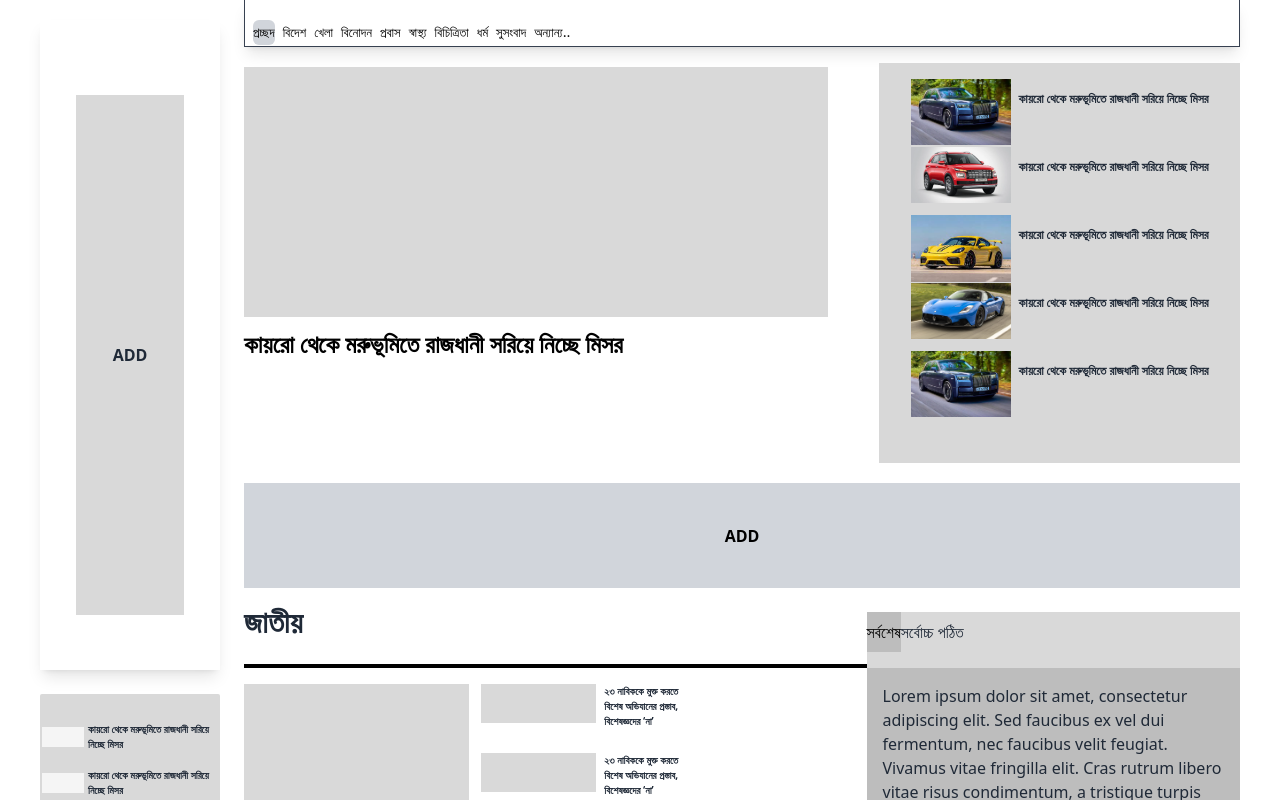
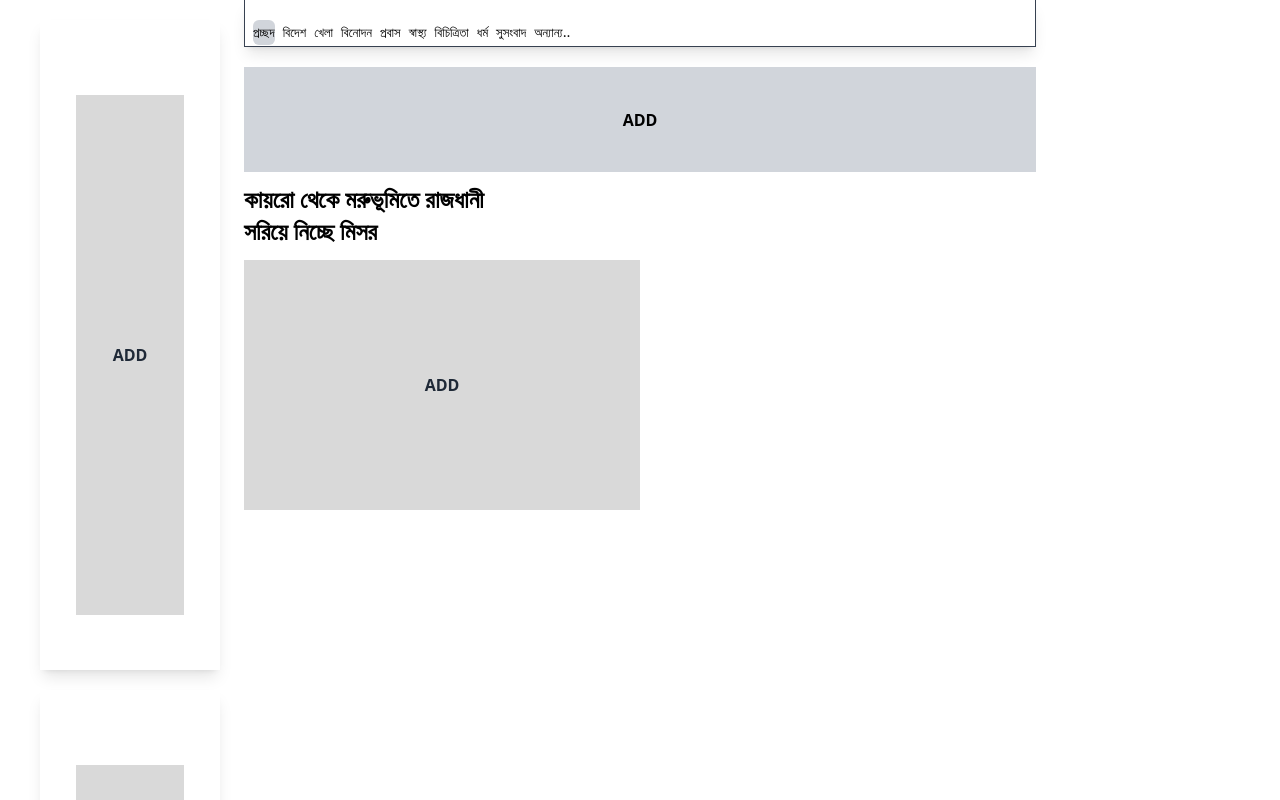
Before and after one commit to Alif102/react-task, a React (Vite) app: page /news in a window 1280 px wide. Shown: the top 800 px of the page. Built offline with nearby package versions, Linux system fonts and the light colour scheme.

Commit message:
new route

```diff
--- a/package.json
+++ b/package.json
@@ -12,7 +12,9 @@
   "dependencies": {
     "react": "^18.2.0",
     "react-dom": "^18.2.0",
+    "react-hot-toast": "^2.4.1",
     "react-icons": "^5.2.1",
+    "react-router-dom": "^6.23.1",
     "vercel": "^34.1.14"
   },
   "devDependencies": {
--- a/src/Pages/Header.jsx
+++ /dev/null
@@ -1,14 +0,0 @@
-import React from 'react'
-
-const Header = () => {
-  return (
-    <div>
-        <div class="w-[100%]  bg-gray-200 h-16  flex items-center justify-center">
-
-     </div>
-
-    </div>
-  )
-}
-
-export default Header
--- /dev/null
+++ b/src/Pages/SecondHomePage/Leftside/Leftside.jsx
@@ -0,0 +1,21 @@
+
+const Leftside = () => {
+  return (
+    <div>
+
+<div className='mt-5'>
+
+      <div className='  flex justify-center items-center text-center
+       w-[100%] h-[650px]
+       bg-white shadow-lg'>
+
+              <div className="flex items-center justify-center w-[60%] h-[80%] mt-5 font-bold bg-[#D9D9D9]">ADD</div>
+
+            </div>
+            </div>
+
+    </div>
+  )
+}
+
+export default Leftside
--- /dev/null
+++ b/src/Pages/SecondHomePage/SecondHomePage.jsx
@@ -0,0 +1,31 @@
+import React from 'react'
+import Leftside from './Leftside/Leftside'
+import Navbar from '../Home/RightSide/Navbar'
+import Add from '../Home/RightSide/Add'
+
+const SecondHomePage = () => {
+  return (
+    <div>
+       <div className='grid md:grid-cols-12 md:mx-10 mx-2 gap-6 lg:grid-cols-12 grid-cols-1'>
+
+
+            <div className='col-span-2'>
+            <Leftside/>
+            <Leftside/>
+            </div>
+
+            <div className='col-span-8'>
+                <Navbar/>
+                <Add/>
+                <h1 className="box-text1 md:block sm:text-center md:text-start my-2 text-sm md:text-xl lg:text-2xl mt-3">কায়রো থেকে মরুভূমিতে রাজধানী <br/> সরিয়ে নিচ্ছে মিসর</h1>
+
+                <div className="flex items-center justify-center my-3 w-[50%] h-[250px]  font-bold bg-[#D9D9D9]">ADD</div>
+
+            </div>
+
+       </div>
+    </div>
+  )
+}
+
+export default SecondHomePage
--- /dev/null
+++ b/src/Root/Root.jsx
@@ -0,0 +1,16 @@
+import { Outlet } from "react-router-dom"
+
+import { Toaster } from "react-hot-toast"
+
+const Root = () => {
+  return (
+    <div>
+      <Toaster/>
+
+        <Outlet></Outlet>
+
+    </div>
+  )
+}
+
+export default Root
--- a/src/main.jsx
+++ b/src/main.jsx
@@ -4,8 +4,41 @@ import ReactDOM from 'react-dom/client'
 import './index.css'
 import MainLayout from './Layout/MainLayout'
 
+import {
+  createBrowserRouter,
+  RouterProvider,
+} from "react-router-dom";
+import SecondHomePage from './Pages/SecondHomePage/SecondHomePage';
+import Root from './Root/Root';
+
+
+const router = createBrowserRouter([
+  {
+    path: "/",
+    element: <Root/> ,
+    // errorElement : <ErrorPage/>,
+
+    children : [
+      {
+        path : '/',
+        element : <MainLayout/>,
+
+
+
+      },
+      {
+        path : '/news',
+        element:  <SecondHomePage/>
+
+      },
+    ]
+  }
+
+])
+
 ReactDOM.createRoot(document.getElementById('root')).render(
   <React.StrictMode>
-  <MainLayout/>
+    <RouterProvider router={router} />
+
   </React.StrictMode>,
 )
```
Also changed, not shown: src/Pages/Home/Home.jsx (+3 -7 lines), 1 other file (tests, documents, lock files or other folders).
